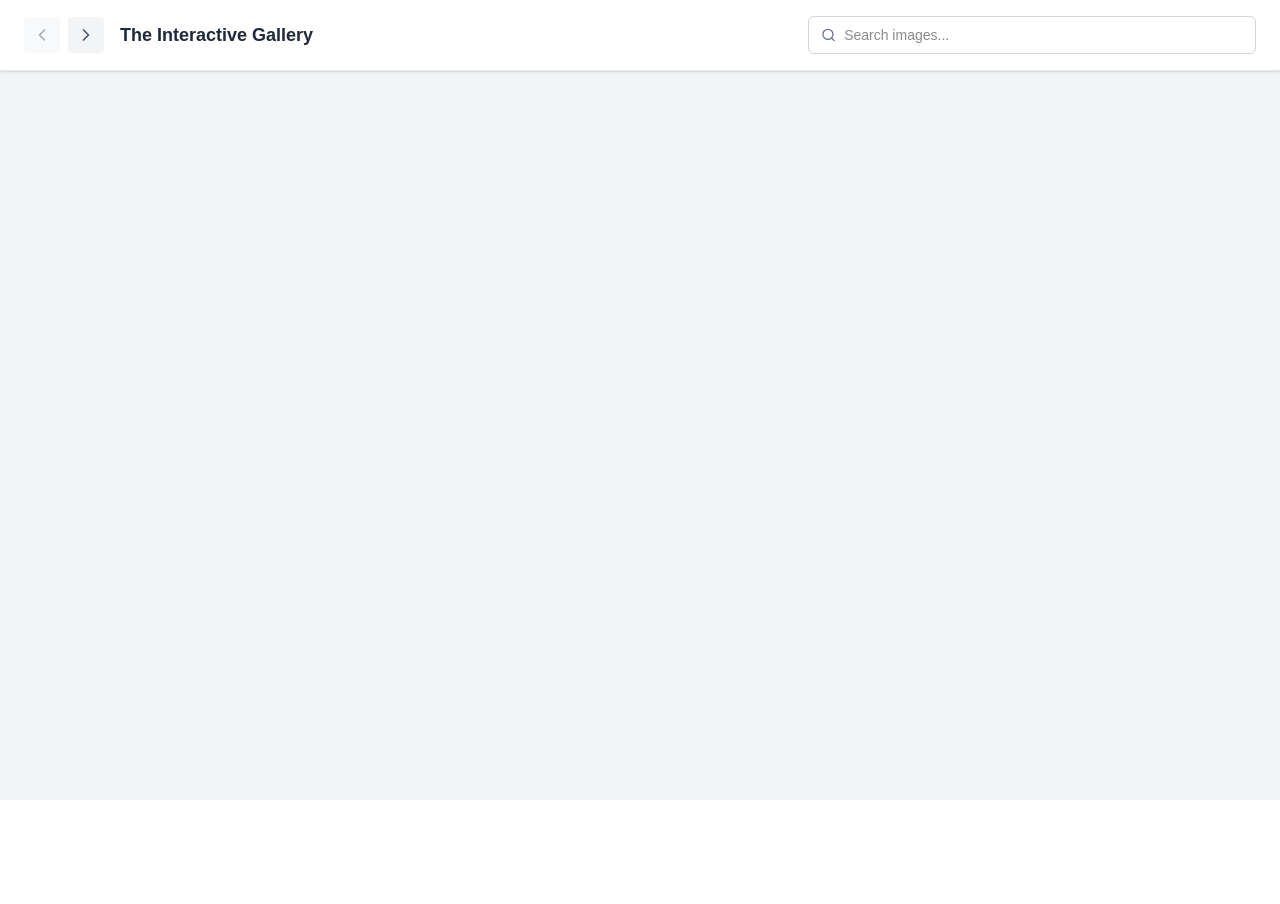
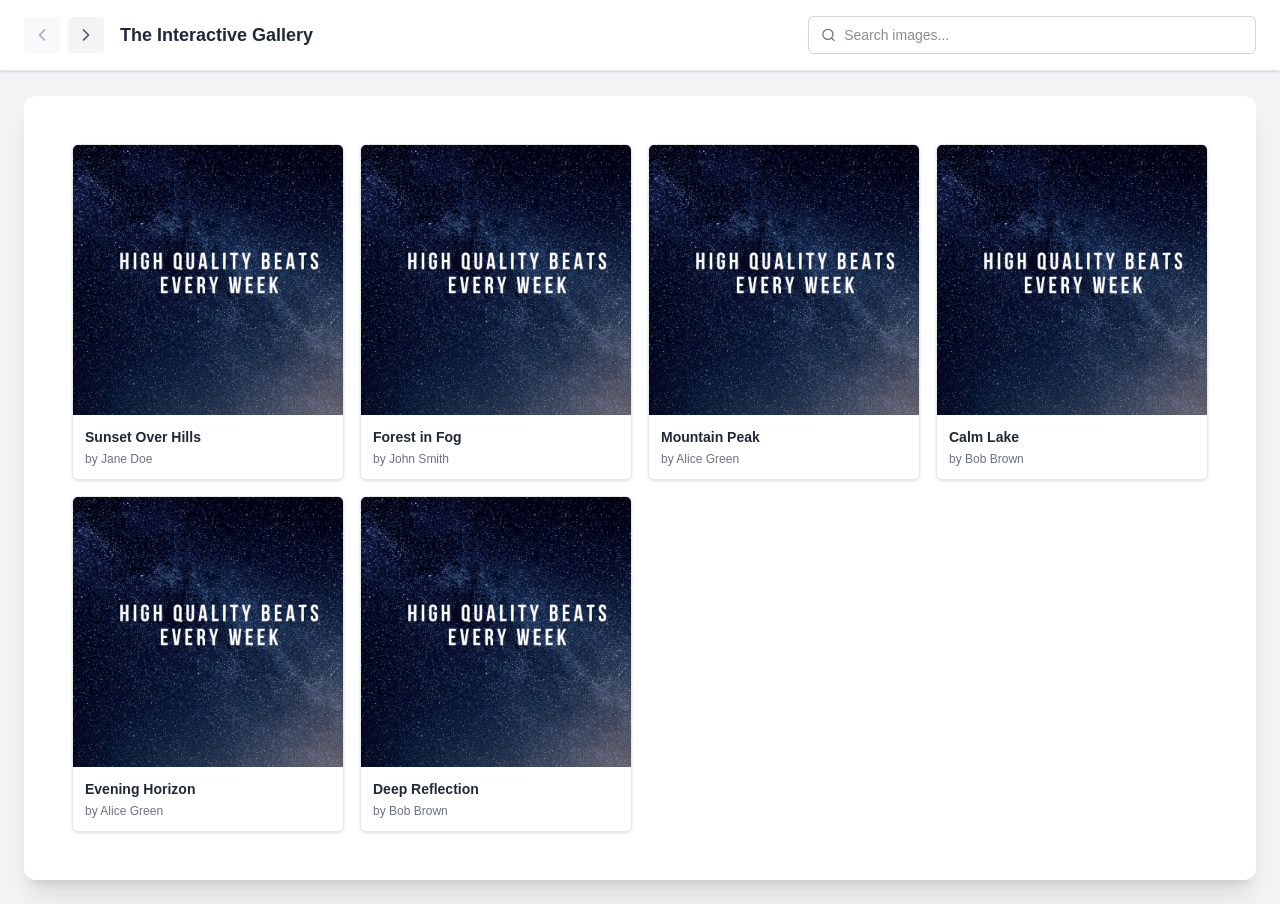
Before and after one commit to ereibor/the-interactive-gallery, a Next.js app in the folder client/: page / in a window 1280 px wide. Before the commit the page ends 800 px from the top, so only its background shows below. Built offline with nearby package versions, Linux system fonts and the light colour scheme.

Commit message:
finish gallery component

```diff
--- a/client/app/page.tsx
+++ b/client/app/page.tsx
@@ -2,6 +2,7 @@
 
 import { useState } from "react";
 import Navbar from "@/components/Navbar";
+import Gallery from "@/components/Gallery";
 
 export default function Home() {
   const [page, setPage] = useState(1);
@@ -17,11 +18,11 @@ export default function Home() {
         onPrevPage={handlePrevPage}
       />
 
-      {/* <main className="flex items-start justify-center p-6 pt-35 sm:pt-24">
+      <main className="flex items-start justify-center p-6 pt-35 sm:pt-24">
         <div className="bg-white rounded-xl shadow-xl w-full max-w-7xl p-6">
-
+          <Gallery />
         </div>
-      </main> */}
+      </main>
     </div>
   );
 }
--- /dev/null
+++ b/client/components/Gallery.tsx
@@ -0,0 +1,56 @@
+import GalleryItem from './GalleryItem';
+
+const dummyImages = [
+  {
+    id: '1',
+    src: '/image1.jpg',
+    title: 'Sunset Over Hills',
+    author: 'Jane Doe',
+  },
+  {
+    id: '2',
+    src: '/image1.jpg',
+    title: 'Forest in Fog',
+    author: 'John Smith',
+  },
+  {
+    id: '3',
+    src: '/image1.jpg',
+    title: 'Mountain Peak',
+    author: 'Alice Green',
+  },
+  {
+    id: '4',
+    src: '/image1.jpg',
+    title: 'Calm Lake',
+    author: 'Bob Brown',
+  },
+  {
+    id: '5',
+    src: '/image1.jpg',
+    title: 'Evening Horizon',
+    author: 'Alice Green',
+  },
+  {
+    id: '6',
+    src: '/image1.jpg',
+    title: 'Deep Reflection',
+    author: 'Bob Brown',
+  },
+];
+
+export default function Gallery() {
+  return (
+    <div className="grid grid-cols-2 sm:grid-cols-3 lg:grid-cols-4 gap-4 p-6">
+      {dummyImages.map((img) => (
+        <GalleryItem
+          key={img.id}
+          id={img.id}
+          src={img.src}
+          title={img.title}
+          author={img.author}
+        />
+      ))}
+    </div>
+  );
+}
```
